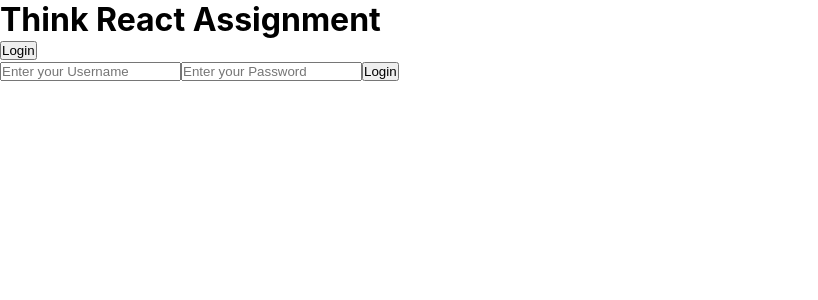
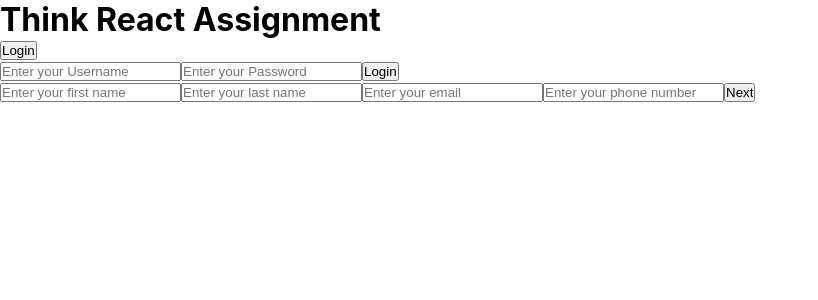
Before and after one commit to varun-316/think-assignment-react, a React (Create React App) app: page /personal in a window 1280 px wide. Shown: the top 300 px of the page, without its empty margins (0-818 px from the left). Built offline with nearby package versions, Linux system fonts and the light colour scheme.

Commit message:
UPDATE: Minor changes

```diff
--- a/src/App.js
+++ b/src/App.js
@@ -1,14 +1,12 @@
-import './App.css';
+import "./App.css";
+import Home from "./pages/Home";
 import Header from "./components/Header";
-import Home from "./pages/Home";
-import Login from "./pages/Login";
 
 function App() {
   return (
     <div className="App">
       <Header />
-      <Login />
-      {/* <Home /> */}
+      <Home />
     </div>
   );
 }
--- a/src/pages/Home.js
+++ b/src/pages/Home.js
@@ -1,10 +1,15 @@
 import React from "react";
 import Header from "../components/Header";
-import Form from "../components/Form";
-import { loginFormData } from "../data/loginFormData";
+import Login from "./Login";
+import Personal from "./Personal";
 
 const Home = () => {
-  return <React.Fragment></React.Fragment>;
+  return (
+    <React.Fragment>
+      <Login />
+      <Personal />
+    </React.Fragment>
+  );
 };
 
 export default Home;
```
